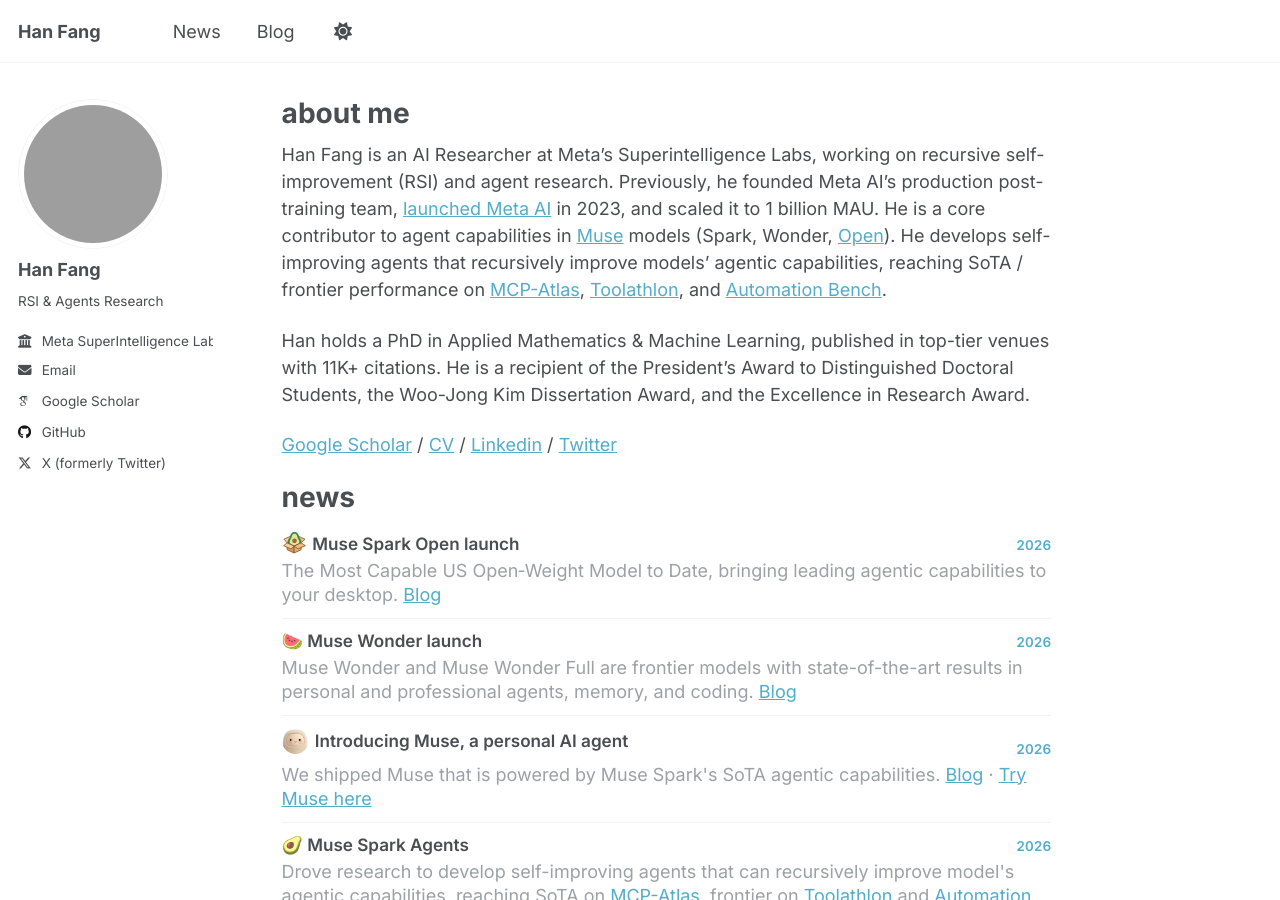
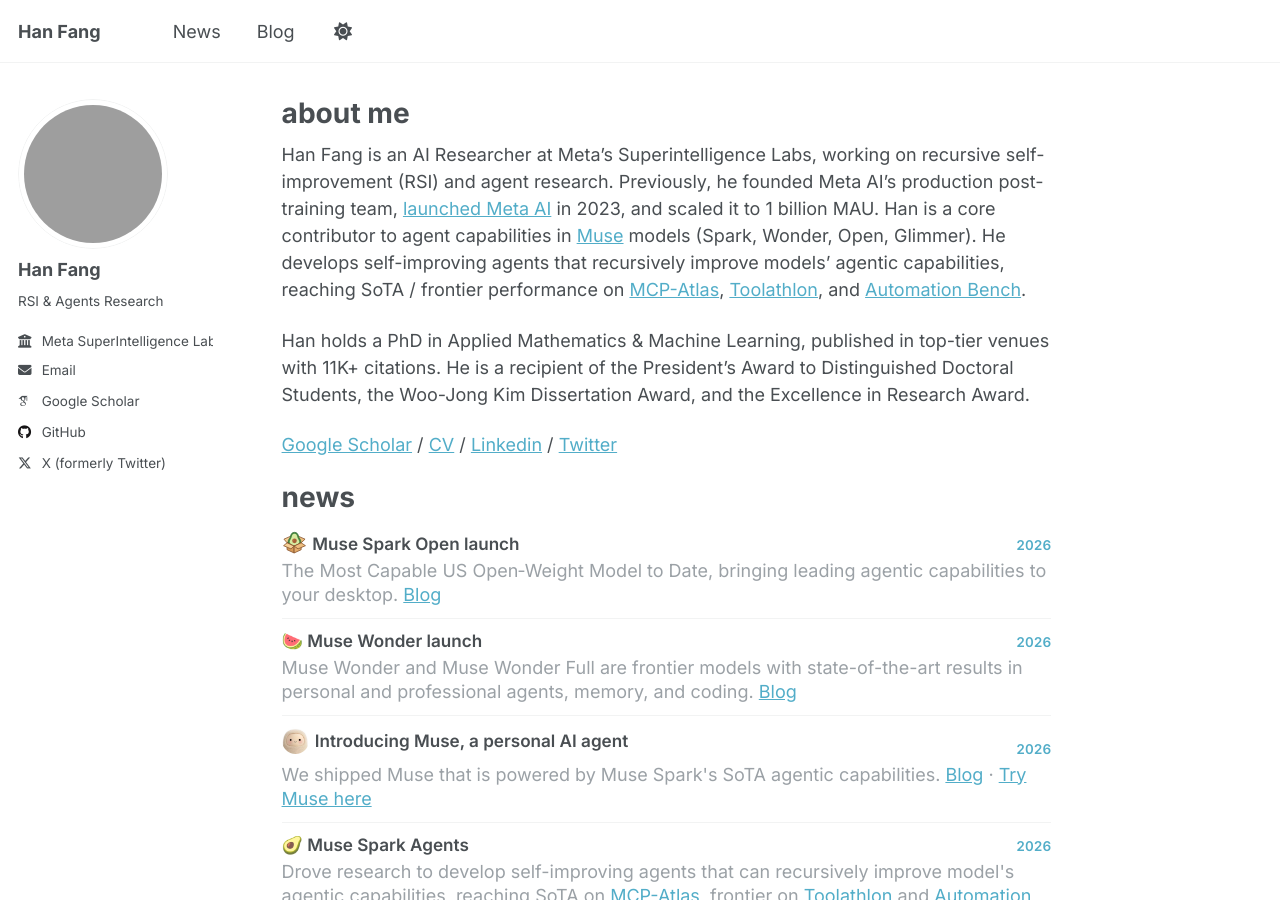
Before and after one commit to hanfang/hanfang.github.io, a Jekyll site: the page built from _pages/about.md, in a window 1280 px wide and 900 px high. Built offline with Jekyll 4.4.1, drawn with Linux system fonts in a browser that asks for light colours; some web fonts are replaced.

Commit message:
Update Muse model list in introduction

```diff
--- a/_pages/about.md
+++ b/_pages/about.md
@@ -7,7 +7,7 @@
   - /about.html
 ---
 
-Han Fang is an AI Researcher at Meta’s Superintelligence Labs, working on recursive self-improvement (RSI) and agent research. Previously, he founded Meta AI’s production post-training team, [launched Meta AI](https://developers.facebook.com/videos/2023/building-metas-next-generation-ai-product-experiences-with-llama/) in 2023, and scaled it to 1 billion MAU. He is a core contributor to agent capabilities in [Muse](https://research.meta.ai/blog/muse-wonder) models (Spark, Wonder, [Open](https://research.meta.ai/blog/muse-spark-open)). He develops self-improving agents that recursively improve models’ agentic capabilities, reaching SoTA / frontier performance on [MCP-Atlas](https://labs.scale.com/leaderboard/mcp_atlas), [Toolathlon](https://toolathlon.xyz/docs/leaderboard), and [Automation Bench](https://artificialanalysis.ai/evaluations/automationbench-aa).
+Han Fang is an AI Researcher at Meta’s Superintelligence Labs, working on recursive self-improvement (RSI) and agent research. Previously, he founded Meta AI’s production post-training team, [launched Meta AI](https://developers.facebook.com/videos/2023/building-metas-next-generation-ai-product-experiences-with-llama/) in 2023, and scaled it to 1 billion MAU. Han is a core contributor to agent capabilities in [Muse](https://research.meta.ai/blog/muse-wonder) models (Spark, Wonder, Open, Glimmer). He develops self-improving agents that recursively improve models’ agentic capabilities, reaching SoTA / frontier performance on [MCP-Atlas](https://labs.scale.com/leaderboard/mcp_atlas), [Toolathlon](https://toolathlon.xyz/docs/leaderboard), and [Automation Bench](https://artificialanalysis.ai/evaluations/automationbench-aa).
 
 Han holds a PhD in Applied Mathematics & Machine Learning, published in top-tier venues with 11K+ citations. He is a recipient of the President’s Award to Distinguished Doctoral Students, the Woo-Jong Kim Dissertation Award, and the Excellence in Research Award.
 
```
